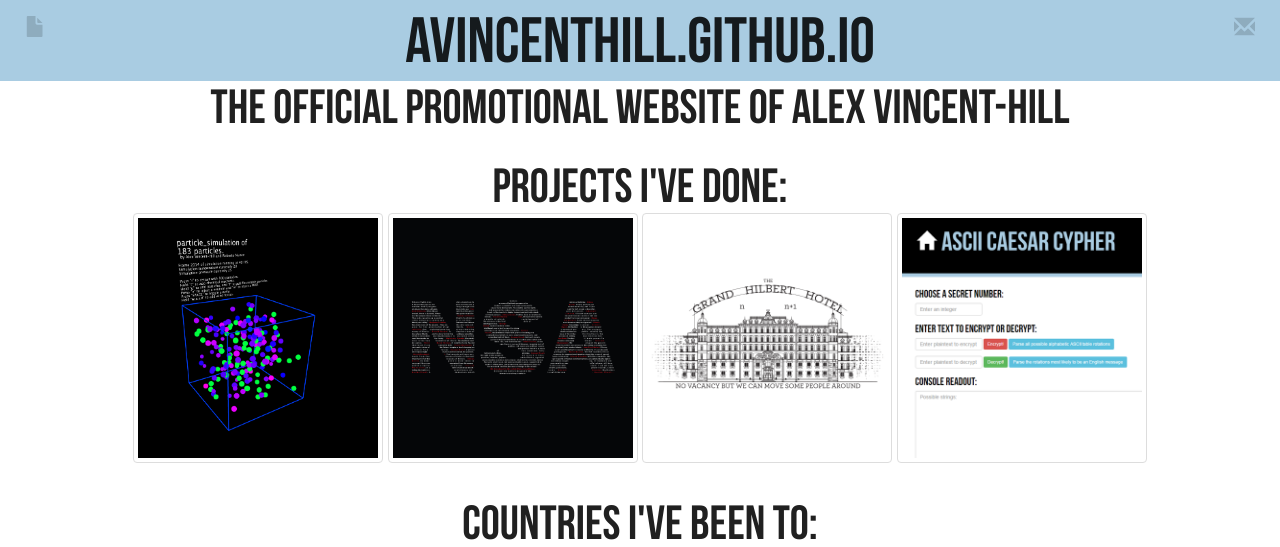
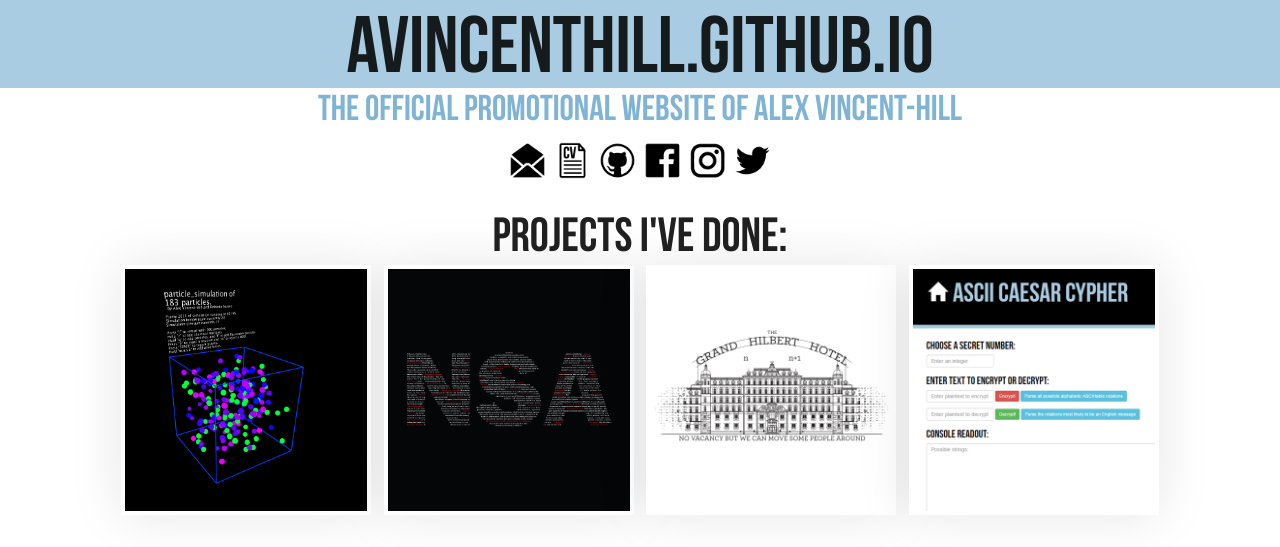
Before and after one commit to avincenthill/avincenthill.github.io, a plain HTML site: page index.html in a window 1280 px wide. Shown: the top 547 px of the page. Drawn offline with nearby package versions, Linux system fonts and the light colour scheme.

Commit message:
added icons, dropshadows, css tweaks

```diff
--- a/css/main.css
+++ b/css/main.css
@@ -80,7 +80,7 @@ body {
    =================== */
 
 .header-container {
-    height: 81px;
+    height: auto;
 }
 
 .footer-container,
@@ -100,15 +100,11 @@ body {
 .title {
     display: block;
     position: relative;
-    -webkit-transform: translateY(-50%);
-    transform: translateY(-50%);
-    top: 40px;
     text-align: center;
-    max-width: 60%;
     margin: auto;
     font-family: 'bebas_neueregular', Fallback, sans-serif;
     font-size: 60px;
-    font-size: 8vmin;
+    font-size: 10vmin;
     font-weight: 500;
     font-kerning: normal;
     color: #000000;
@@ -126,6 +122,11 @@ body {
     font-kerning: normal;
     color: #000000;
     opacity: .87;
+}
+
+.subtitle {
+    font-size: 4.5vmin !important;
+    color: #6da9cf;
 }
 
 .title-countries {
@@ -201,31 +202,53 @@ body {
     display: block;
     height: auto;
 }
-.project-wrapper:hover > .project-link:hover {
+.project-wrapper:hover > .project-link:hover, .project-wrapper:hover > .icon-link:hover {
     opacity: 1;
 }
 
-.project-wrapper:hover > .project-link {
+.project-wrapper:hover > .project-link, .project-wrapper:hover > .icon-link {
     opacity: 0.25;
 }
 
 .project-wrapper {
     display: block;
     text-align: center;
+    width: 100%;
 }
 
 .project-link {
     display: inline-block;
-    margin: auto;
+    margin: 4px;
     height: 250px;
     width: 250px;
-    transition: opacity ease-in-out 0.2s;
+    transition: opacity ease-in-out 0.1s;
+    box-shadow: 0px 0px 50px rgba(0,0,0,0.1);
     color: none;
+    background-color: white;
 }
 
 .project-img {
     display: block;
     height: 100%;
+    border: none;
+    border-radius: 0 !important;
+}
+
+.links-wrapper {
+    display: flex;
+    flex-flow: row wrap;
+    justify-content: center;
+    margin-top: 10px;
+    height: inherit;
+}
+
+.icon-link {
+    display: inline-block;
+    margin: 0px;
+    height: 45px;
+    width: 45px;
+    transition: opacity ease-in-out 0.1s;
+    color: none;
 }
 
 IMG.countries {
--- a/index.html
+++ b/index.html
@@ -21,17 +21,36 @@
 <body>
     <div class="header-container">
         <header>
-            <p class="subtitle left">
-                <a href="/Alexander%20J.%20Vincent-Hill%20-%20Resume.pdf"><span class="glyphicon glyphicon-file"></span><span class="subtitle-text">Resume</span></a></p>
             <h1 class="title">avincenthill.github.io</h1>
-            <p class="subtitle right"><a href="mailto:alexanderjvincenthill@gmail.com"><span class="subtitle-text">Email</span><span class="glyphicon glyphicon-envelope"></span></a></p>
         </header>
     </div>
 
     <div class="container clearfix projects">
         <!--<![TBD: Reduce text size, change color to same light blue]-->
-        <h3 class="title-project">The official promotional website of Alex Vincent-Hill</h3>
-        <!--<![TBD: Array of icons linking to Github, Twitter, Instagram, Facebook]-->
+        <h3 class="title-project subtitle">The official promotional website of Alex Vincent-Hill</h3>
+        <!--<![TBD: Array of icons linking to Github, Twitter, Instagram, Facebook, email and resume icons]-->
+        <div class="project-wrapper links-wrapper clearfix">
+
+            <a class="icon-link" href="mailto:alexanderjvincenthill@gmail.com"><img src="img/logos/email.png"
+            class="project-img img-thumbnail"></a>
+
+            <a class="icon-link" href="/Alexander%20J.%20Vincent-Hill%20-%20Resume.pdf"><img src="img/logos/resume.png"
+            class="project-img img-thumbnail"></a>
+
+            <a class="icon-link" href="https://github.com/avincenthill/particle_simulation"><img src="img/logos/github.png"
+            class="project-img img-thumbnail"></a>
+
+            <a class="icon-link" href="https://github.com/avincenthill/particle_simulation"><img src="img/logos/fb.png"
+            class="project-img img-thumbnail"></a>
+
+            <a class="icon-link" href="https://github.com/avincenthill/particle_simulation"><img src="img/logos/instagram.png"
+            class="project-img img-thumbnail"></a>
+
+            <a class="icon-link" href="https://github.com/avincenthill/particle_simulation"><img src="img/logos/twitter.png"
+            class="project-img img-thumbnail"></a>
+
+
+        </div>
     </div>
 
     <script src="http://ajax.googleapis.com/ajax/libs/jquery/1.10.2/jquery.min.js"></script>
```
Also changed, not shown: img/Countries.png, img/logos/email.png (added), img/logos/facebook logo.jpeg (deleted), img/logos/fb.png (added), img/logos/github logo.png (deleted), img/logos/github.png (added), img/logos/instagram logo.png (deleted), img/logos/instagram.png (added), img/logos/resume.png (added), img/logos/twitter logo.jpg (deleted), img/logos/twitter.png (added).
